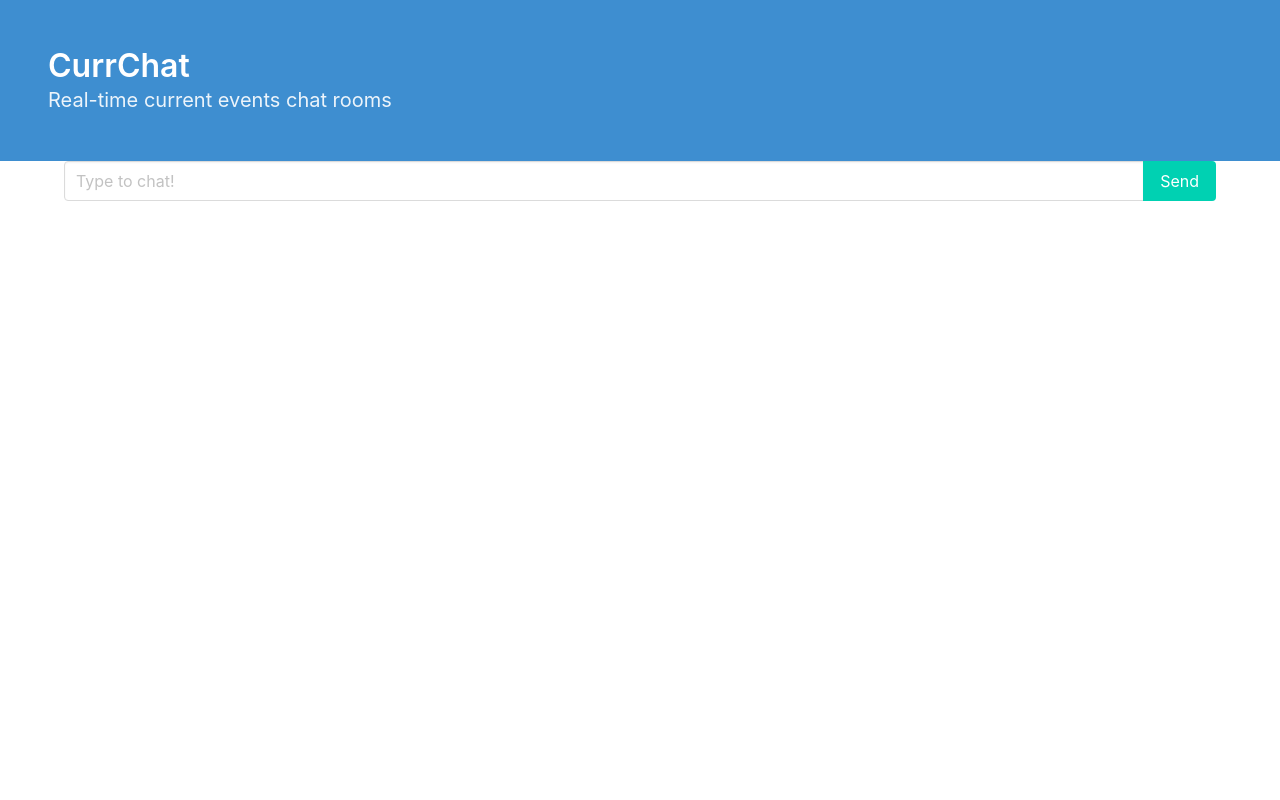
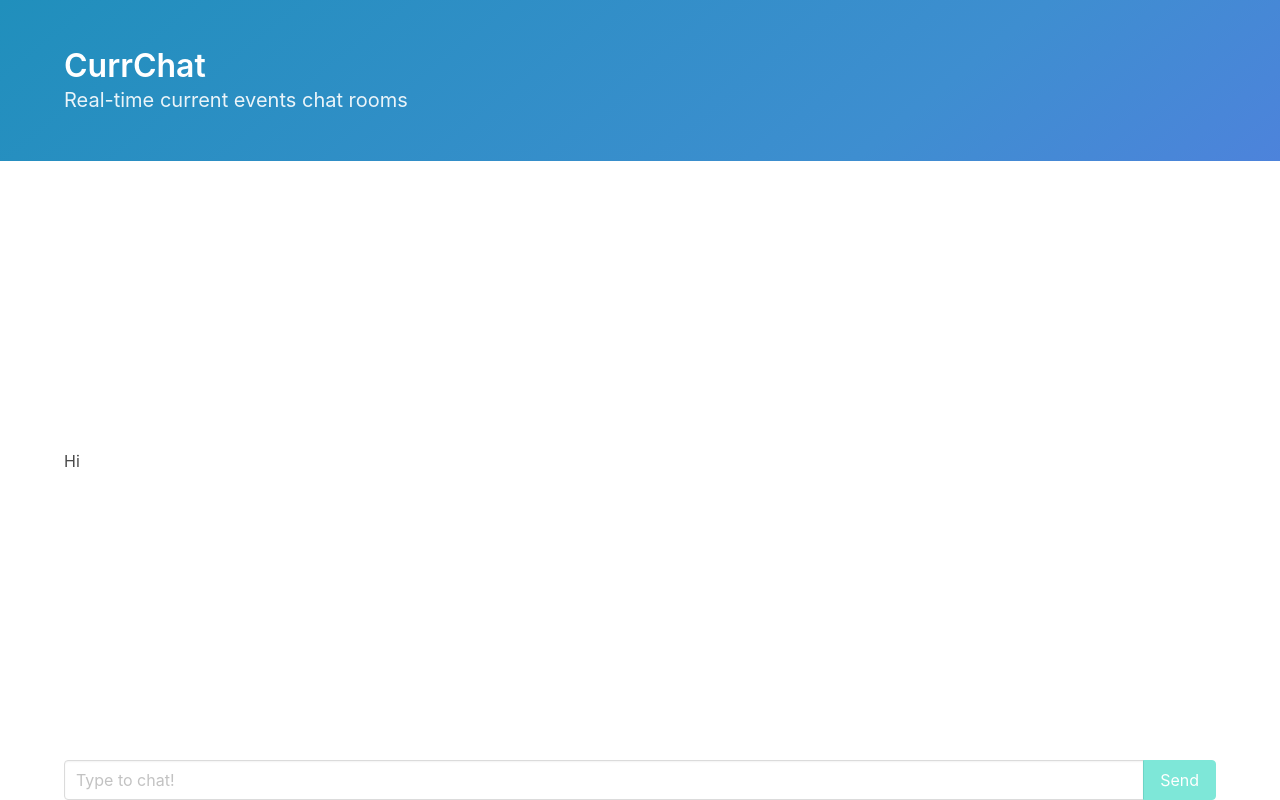
Before and after one commit to dchen327/curr-chat, a React (Create React App) app: page / in a window 1280 px wide. Built offline with nearby package versions, Linux system fonts and the light colour scheme.

Commit message:
create chat components

```diff
--- a/src/App.tsx
+++ b/src/App.tsx
@@ -1,20 +1,31 @@
 import React from "react";
 import "bulma/css/bulma.min.css";
-import ChatRoom from "./ChatRoom";
+import ChatMessages from "./ChatMessages";
+import MessageInput from "./MessageInput";
 
 function App() {
   return (
     <>
-      <section className="hero is-info">
+      <section className="hero is-fullheight">
+        <div className="hero-head">
+          <div className="hero is-info is-bold">
+            <div className="hero-body">
+              <div className="container">
+                <p className="title">CurrChat</p>
+                <p className="subtitle">Real-time current events chat rooms</p>
+              </div>
+            </div>
+          </div>
+        </div>
+
         <div className="hero-body">
-          <p className="title">CurrChat</p>
-          <p className="subtitle">Real-time current events chat rooms</p>
+          <ChatMessages />
+        </div>
+
+        <div className="hero-foot">
+          <MessageInput />
         </div>
       </section>
-
-      <div className="container">
-        <ChatRoom />
-      </div>
     </>
   );
 }
--- /dev/null
+++ b/src/ChatMessages.tsx
@@ -0,0 +1,9 @@
+function ChatMessages() {
+  return (
+    <>
+      <div className="container">Hi</div>
+    </>
+  );
+}
+
+export default ChatMessages;
--- a/src/ChatRoom.tsx
+++ b/src/MessageInput.tsx
@@ -1,11 +1,17 @@
 import { useState } from "react";
 
-function ChatRoom() {
+function MessageInput() {
   const [formValue, setFormValue] = useState("");
 
+  const sendMessage = async (e: React.SyntheticEvent) => {
+    e.preventDefault();
+    console.log(formValue);
+    setFormValue("");
+  };
+
   return (
-    <>
-      <form onSubmit={() => console.log(formValue)}>
+    <div className="container">
+      <form onSubmit={sendMessage}>
         <div className="field has-addons">
           <div className="control is-expanded">
             <input
@@ -16,14 +22,18 @@ function ChatRoom() {
             />
           </div>
           <div className="control">
-            <button type="submit" className="button is-primary">
+            <button
+              type="submit"
+              disabled={!formValue}
+              className="button is-primary"
+            >
               Send
             </button>
           </div>
         </div>
       </form>
-    </>
+    </div>
   );
 }
 
-export default ChatRoom;
+export default MessageInput;
```
